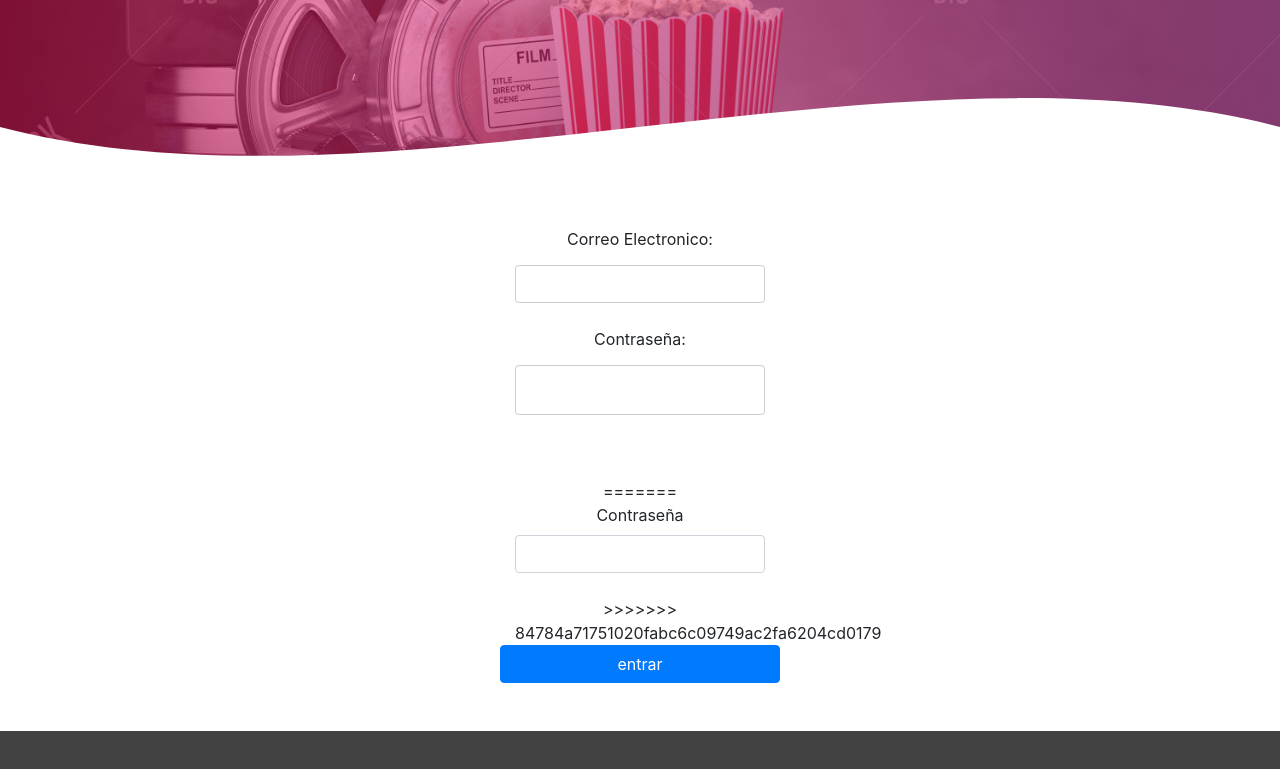
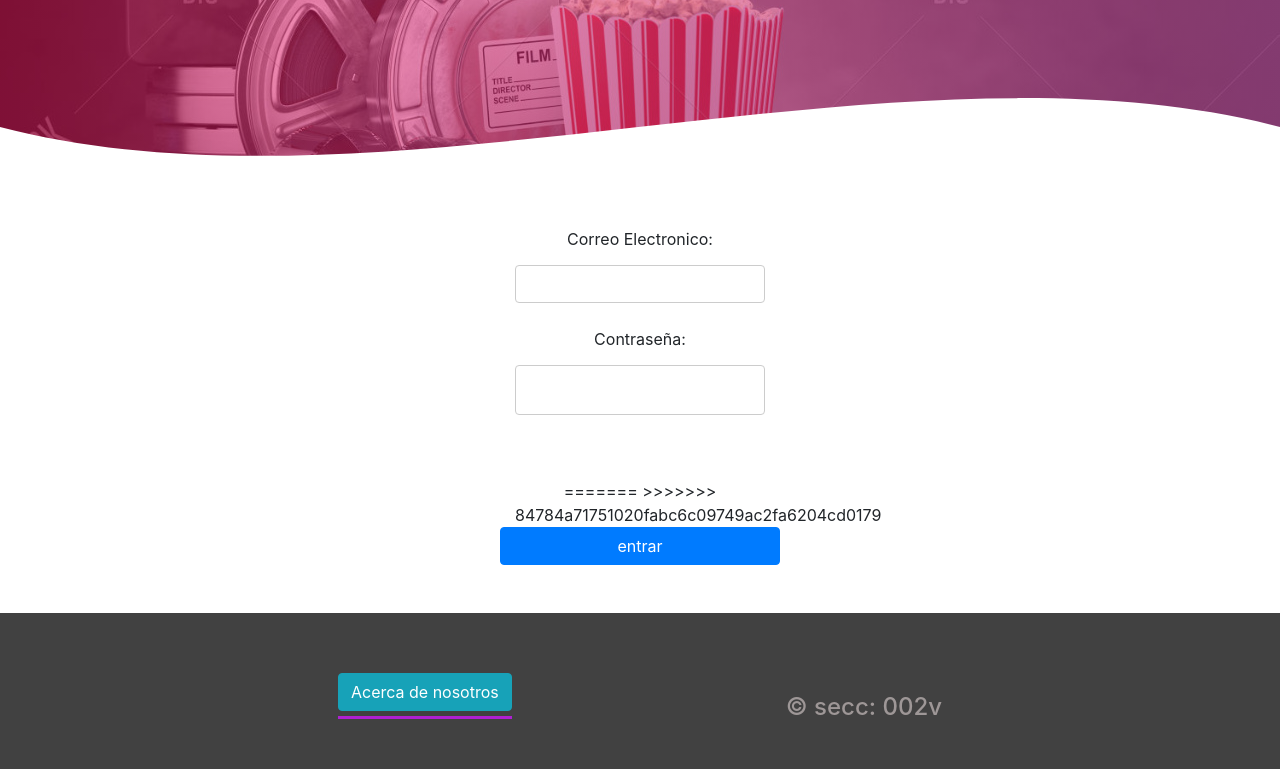
Before and after one commit to myguthub/projectweb1, a plain HTML site: page login.html in a window 1280 px wide. Shown: the part 323-1092 px from the top of the page. Drawn offline with nearby package versions, Linux system fonts and the light colour scheme.

Commit message:
Update login.html

```diff
--- a/login.html
+++ b/login.html
@@ -91,10 +91,10 @@
         </div>
 =======
       <!-- contrasena -->
-      <div class="form-outline mb-4" style="text-align:center">
+      <!--div class="form-outline mb-4" style="text-align:center">
         <label class="form-label" for="form2Example2">Contraseña</label>
         <input type="password" id="password" class="form-control" width=/>
-      </div>
+      </div!-->
 >>>>>>> 84784a71751020fabc6c09749ac2fa6204cd0179
 
       <!-- 2 column grid layout for inline styling -->
```
